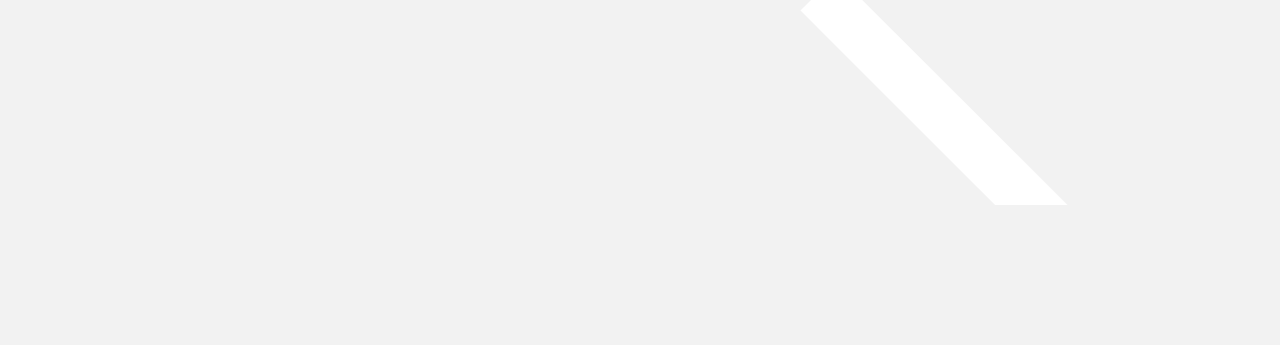
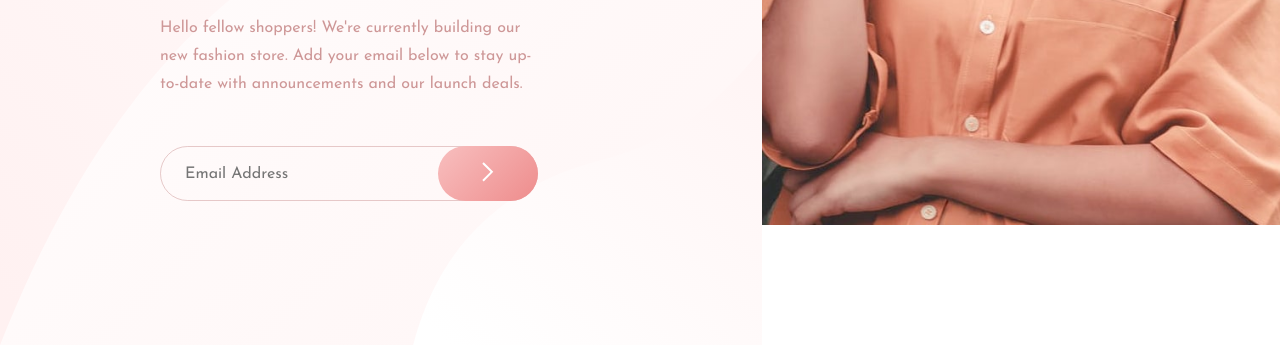
Before and after one commit to radozeman/radozeman.github.io, a plain HTML site: page project2/index.html in a window 1280 px wide. Shown: the part 455-800 px from the top of the page. Drawn offline with Linux system fonts and the light colour scheme.

Commit message:
folder update

```diff
--- a/project2/index.html
+++ b/project2/index.html
@@ -7,25 +7,25 @@
   <link rel="preconnect" href="https://fonts.googleapis.com">
   <link rel="preconnect" href="https://fonts.gstatic.com" crossorigin>
   <link href="https://fonts.googleapis.com/css2?family=Josefin+Sans:wght@300;400;600&display=swap" rel="stylesheet">
-  <link rel="stylesheet" href="/normalize.css">
-  <link rel="stylesheet" href="/css/style.css">
+  <link rel="stylesheet" href="/project2/normalize.css">
+  <link rel="stylesheet" href="/project2/css/style.css">
   <title>Frontend Mentor | Base Apparel coming soon page</title>
 </head>
 <body>
   <main>
-    <div class="logo-container"><img src="/images/logo.svg" alt="" class="logo"></div>
-    <div class="hero-mobile"><img src="/images/hero-mobile.jpg" alt=""></div>
+    <div class="logo-container"><img src="/project2/images/logo.svg" alt="" class="logo"></div>
+    <div class="hero-mobile"><img src="/project2/images/hero-mobile.jpg" alt=""></div>
     <div class="text-area">
       <h1><span class="lighter-weight">We're</span> <span>coming</span> <span>soon</span></h1>
       <p>Hello fellow shoppers! We're currently building our new fashion store. Add your email below to stay up-to-date with announcements and our launch deals.</p>
       <div class="input-area">
         <input type="email" placeholder="Email Address" class="placeholder-position" required>
         <a href="#">
-          <div class="arrow-container"><img src="/images/icon-arrow.svg" class="arrow" alt=""></div>
+          <div class="arrow-container"><img src="/project2/images/icon-arrow.svg" class="arrow" alt=""></div>
         </a>
       </div>
     </div>
-    <div class="hero-container"><img src="/images/hero-desktop.jpg" alt=""></div>
+    <div class="hero-container"><img src="/project2/images/hero-desktop.jpg" alt=""></div>
   </main>
 </body>
 </html>
```
